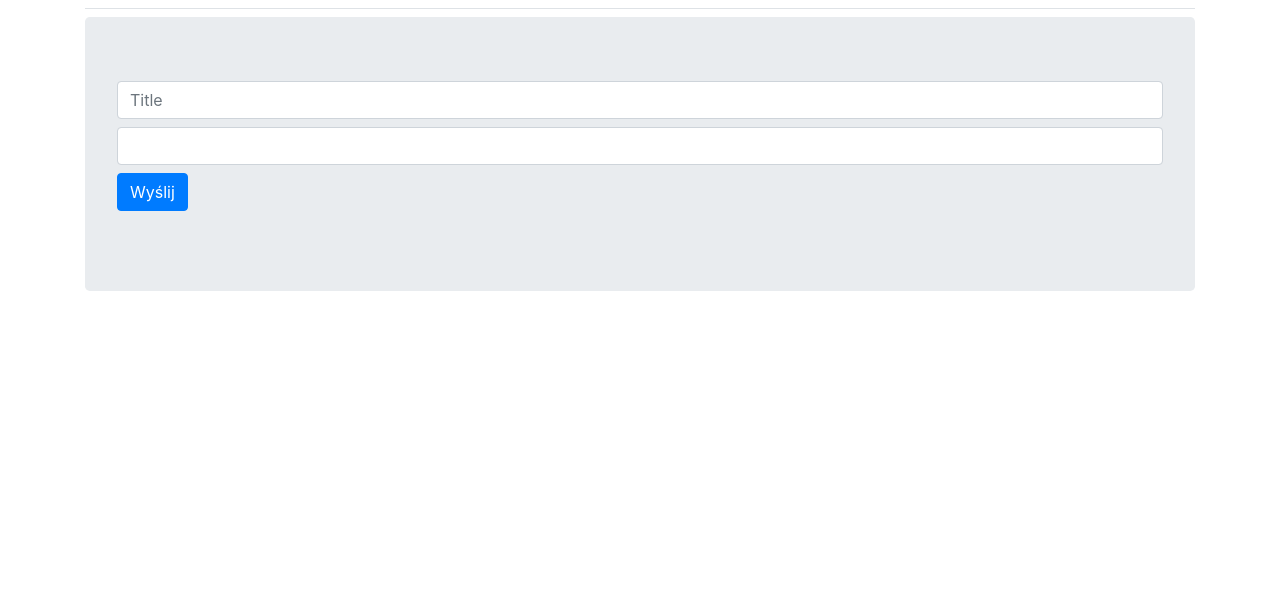
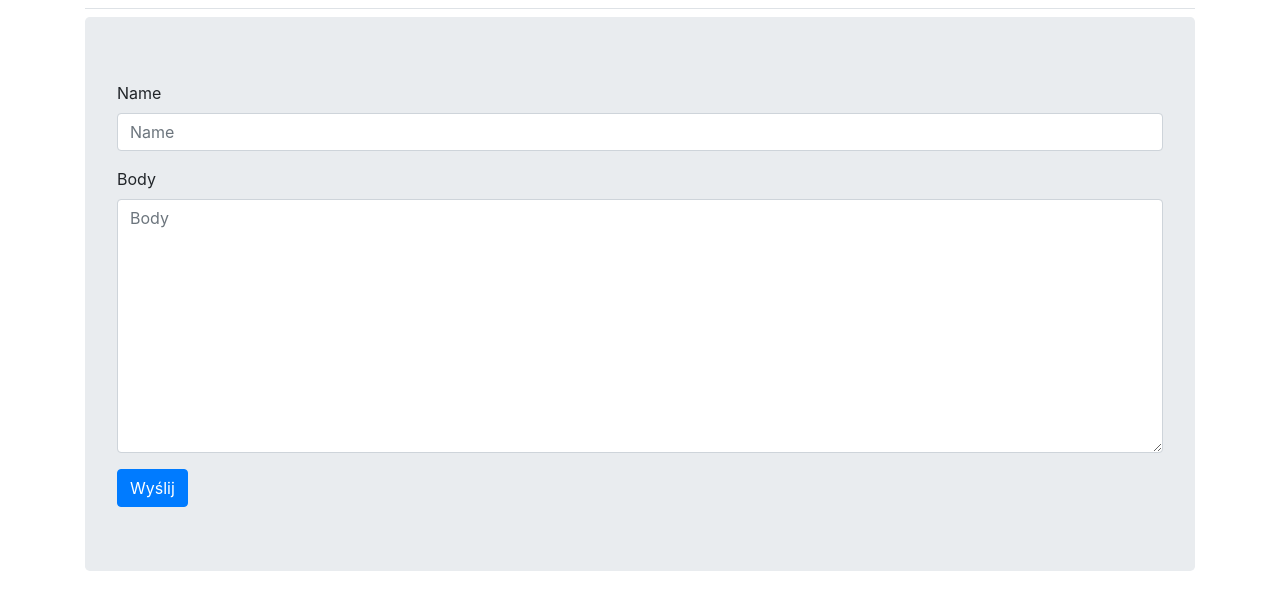
Before and after one commit to RyszardUrbanczyk/addFindTag_blog, a Django app: page /add-comment/1/ in a window 1280 px wide. Shown: the part 70-680 px from the top of the page. Run offline with Django 3.2, Linux system fonts and the light colour scheme; tables that the repository leaves empty hold one stand-in row (values such as "Sample post"); some libraries are stand-ins or nearby versions.

Commit message:
Use form.Model in AddCommentView

```diff
--- a/blog_app/models.py
+++ b/blog_app/models.py
@@ -49,8 +49,9 @@ class Post(models.Model):
     def get_detail_url(self):
         return f'/add-comment/{self.id}'
 
+
 class Comment(models.Model):
-    name = models.CharField(max_length=200, validators=[check_length])
+    name = models.CharField(max_length=200)
     body = models.TextField()
     created = models.DateTimeField(auto_now_add=True)
     post = models.ForeignKey(Post, on_delete=models.CASCADE)
--- a/blog_app/views.py
+++ b/blog_app/views.py
@@ -94,34 +94,34 @@ class RegisterView(View):
             return render(request, 'form.html', {'form': form})
 
 
-# 1 wersja
+# 1 wersja działa
+# class AddCommentView(View):
+#
+#     def get(self, request, id):
+#         post = Post.objects.get(id=id)
+#         # comments = post.comment_set.all()
+#         return render(request, 'add-comment.html', {'post': post})
+#
+#     def post(self, request, id):
+#         post_id = Post.objects.get(id=id)
+#         name = request.POST['name']
+#         body = request.POST['body']
+#         comment = Comment.objects.create(name=name, body=body, post=post_id)
+#         return redirect(reverse('program-list'))
+
+# 2 wersja działa
 class AddCommentView(View):
 
     def get(self, request, id):
-        post = Post.objects.get(id=id)
-        comments = post.comment_set.all()
-        return render(request, 'add-comment.html', {'post': post, 'comments':comments})
+        form = AddCommentForm()
+        return render(request, 'add-comment.html', {'form': form})
 
     def post(self, request, id):
+        form = AddCommentForm(request.POST)
         post_id = Post.objects.get(id=id)
-        name = request.POST['name']
-        body = request.POST['body']
-        comment = Comment.objects.create(name=name, body=body, post=post_id)
-        return redirect(reverse('program-list'))
-
-# 2 wersja nie działa
-# class AddCommentView(View):
-#
-#     def get(self, request, id):
-#         form = AddCommentForm()
-#         post = Post.objects.get(id=id)
-#         comments = post.comment_set.all()
-#         return render(request, 'add-comment.html', {'post': post, 'comments':comments, 'form': form})
-#
-#     def post(self, request, id):
-#         form = AddCommentForm(request.POST)
-#         p = Comment.objects.all()
-#         if form.is_valid():
-#             p = form.save()
-#             return redirect('program-list')
-#         return render(request, 'add-comment.html', {'form': form})
+        # p = Comment.objects.all()
+        if form.is_valid():
+            # p = form.save(post_id)
+            Comment.objects.create(**form.cleaned_data, post=post_id)
+            return redirect('program-list')
+        return render(request, 'add-comment.html', {'form': form})
--- a/templates/add-comment.html
+++ b/templates/add-comment.html
@@ -1,15 +1,14 @@
-{% extends 'base.html' %}
-{% load bootstrap4 %}
-{% block content %}
-    <form method="post">
-        <div class="form-group">
-            {% csrf_token %}
-            <input class="form-control mb-2" type="text" name="name" placeholder="Title">
-            <input class="form-control mb-2" type="text" name="body">
-            <button type="submit" class="btn btn-primary">Wyślij</button>
-{#            <input type="submit">#}
-        </div>
-    </form>
+{#{% extends 'base.html' %}#}
+{#{% load bootstrap4 %}#}
+{#{% block content %}#}
+{#    <form method="post">#}
+{#        <div class="form-group">#}
+{#            {% csrf_token %}#}
+{#            <input class="form-control mb-2" type="text" name="name">#}
+{#            <input class="form-control mb-2" type="text" name="body">#}
+{#            <button type="submit" class="btn btn-primary">Wyślij</button>#}
+{#        </div>#}
+{#    </form>#}
 {#    <p>Lista komentarzy</p>#}
 {#    {% for comment in comments %}#}
 {#        <p>{{ comment.created }}<br>#}
@@ -19,15 +18,15 @@
 {#    {% empty %}#}
 {#        <p>Nie ma komentarzy</p>#}
 {#    {% endfor %}#}
+{#{% endblock %}#}
+
+{% extends 'base.html' %}
+{% load bootstrap4 %}
+{% block content %}
+    <form method="post">
+        {% csrf_token %}
+        {% bootstrap_form form %}
+        {#{{ form.as_p }}#}
+        <button type="submit" class="btn btn-primary">Wyślij</button>
+    </form>
 {% endblock %}
-
-{#{% extends 'base.html' %}#}
-{#{% load bootstrap4 %}#}
-{#{% block content %}#}
-{#    <form method="post">#}
-{#        {% csrf_token %}#}
-{#        {% bootstrap_form form %}#}
-{#        {{ form.as_p }}#}
-{#        <input type="submit">#}
-{#    </form>#}
-{#{% endblock %}#}
--- a/templates/program-detail.html
+++ b/templates/program-detail.html
@@ -11,13 +11,13 @@
 
     {% for post in posts %}
         <div class="card-mb-3">
-            <h4 class="card-header">{{ post.title }}
+            <h5 class="card-header">{{ post.title }}
                 <small>
-                    {{ post.publish|date:'s M y H:i' }} &mdash;
+                    {{ post.publish|date:'d.m.Y H:i' }} &mdash;
 {#                    <a href="{% url 'add-post' %}" class="card-link">Dodaj wpis</a>#}
                     <a href="{{ post.get_detail_url }}" class="card-link">Dodaj komentarz</a>
                 </small>
-            </h4>
+            </h5>
             <div class="card-body">
                 {{ post.body }}
                 <div class="card-body">
```
Also changed, not shown: blog_app/migrations/0007_auto_20210316_1317.py (deleted).
